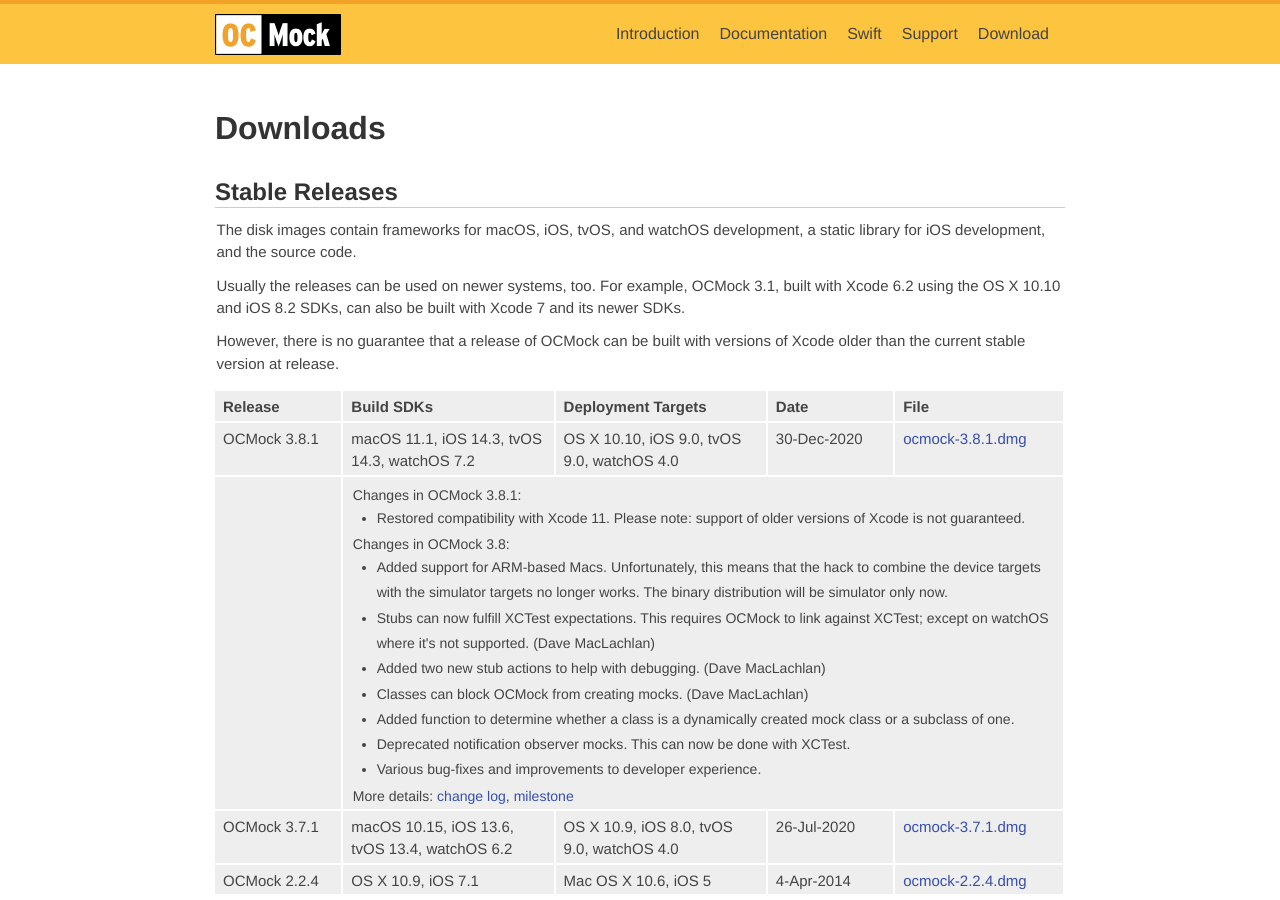
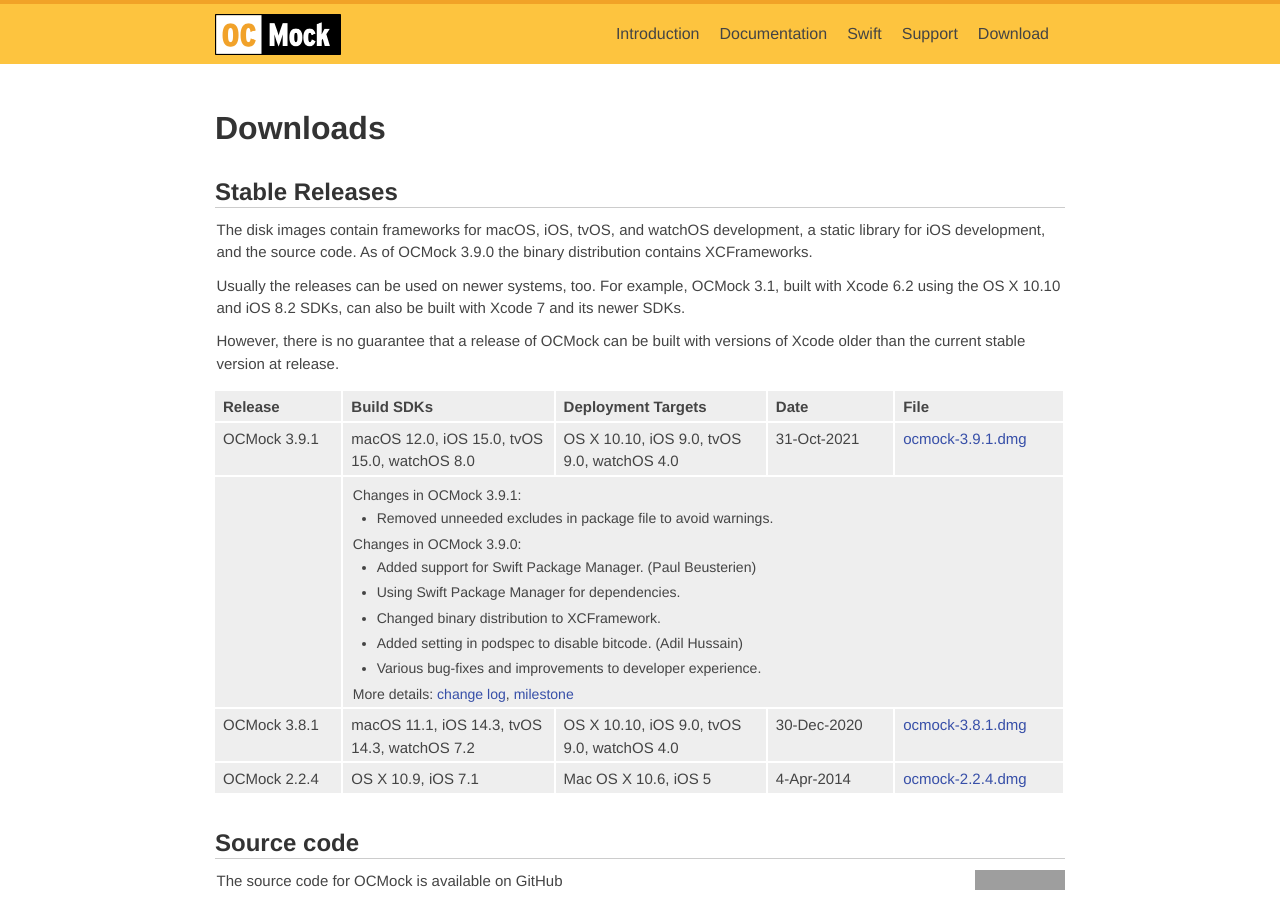
Before and after one commit to erikdoe/ocmock, a Jekyll site: the page built from download.html, in a window 1280 px wide and 900 px high. Built offline with Jekyll 4.4.1, drawn with Linux system fonts in a browser that asks for light colours; comment, search, counter and statistics services are not loaded; grey boxes are pictures that could not be loaded.

Commit message:
Updated for release 3.9.1.

```diff
--- a/download.html
+++ b/download.html
@@ -10,7 +10,7 @@ published: true
 
 <h2>Stable Releases</h2>
 
-<p>The disk images contain frameworks for macOS, iOS, tvOS, and watchOS development, a static library for iOS development, and the source code.
+<p>The disk images contain frameworks for macOS, iOS, tvOS, and watchOS development, a static library for iOS development, and the source code. As of OCMock 3.9.0 the binary distribution contains XCFrameworks.
 
 <p>Usually the releases can be used on newer systems, too. For example, OCMock 3.1, built with Xcode 6.2 using the OS X 10.10 and iOS 8.2 SDKs, can also be built with Xcode 7 and its newer SDKs.
 
@@ -25,32 +25,25 @@ published: true
 		<th width="20%">File</th>
 	</tr>
 	<tr>
-		<td>OCMock 3.8.1</td>
-		<td>macOS 11.1, iOS 14.3, tvOS 14.3, watchOS 7.2</td>
+		<td>OCMock 3.9.1</td>
+		<td>macOS 12.0, iOS 15.0, tvOS 15.0, watchOS 8.0</td>
 		<td>OS X 10.10, iOS 9.0, tvOS 9.0, watchOS 4.0</td>
-		<td>30-Dec-2020</td>
-		<td><a href="https://github.com/erikdoe/ocmock/releases/download/v3.8.1/ocmock-3.8.1.dmg">ocmock-3.8.1.dmg</a></td>
+		<td>31-Oct-2021</td>
+		<td><a href="https://github.com/erikdoe/ocmock/releases/download/v3.9.1/ocmock-3.9.1.dmg">ocmock-3.9.1.dmg</a></td>
 	</tr>
 	<tr>
 		<td></td>
 		<td colspan="4">
-			<p>Changes in OCMock 3.8.1:
+			<p>Changes in OCMock 3.9.1:
 			<ul>
-				<li>Restored compatibility with Xcode 11. Please note: support of older versions
-					of Xcode is not guaranteed.
+				<li>Removed unneeded excludes in package file to avoid warnings.
 			</ul>
-			<p>Changes in OCMock 3.8:
+			<p>Changes in OCMock 3.9.0:
 			<ul>
-				<li>Added support for ARM-based Macs. Unfortunately, this means that the hack to
-					combine the device targets with the simulator targets no longer works. The
-					binary distribution will be simulator only now.
-				<li>Stubs can now fulfill XCTest expectations. This requires OCMock to link
-					against XCTest; except on watchOS where it's not supported. (Dave MacLachlan)
-				<li>Added two new stub actions to help with debugging. (Dave MacLachlan)
-				<li>Classes can block OCMock from creating mocks. (Dave MacLachlan)
-				<li>Added function to determine whether a class is a dynamically created mock
-					class or a subclass of one.
-				<li>Deprecated notification observer mocks. This can now be done with XCTest.
+				<li>Added support for Swift Package Manager. (Paul Beusterien)
+				<li>Using Swift Package Manager for dependencies.
+				<li>Changed binary distribution to XCFramework.
+				<li>Added setting in podspec to disable bitcode. (Adil Hussain)
 				<li>Various bug-fixes and improvements to developer experience.
 			</ul>
 			<p>More details:
@@ -59,11 +52,11 @@ published: true
 		</td>
 	</tr>
 	<tr>
-		<td>OCMock 3.7.1</td>
-		<td>macOS 10.15, iOS 13.6, tvOS 13.4, watchOS 6.2</td>
-		<td>OS X 10.9, iOS 8.0, tvOS 9.0, watchOS 4.0</td>
-		<td>26-Jul-2020</td>
-		<td><a href="https://github.com/erikdoe/ocmock/releases/download/v3.7.1/ocmock-3.7.1.dmg">ocmock-3.7.1.dmg</a></td>
+		<td>OCMock 3.8.1</td>
+		<td>macOS 11.1, iOS 14.3, tvOS 14.3, watchOS 7.2</td>
+		<td>OS X 10.10, iOS 9.0, tvOS 9.0, watchOS 4.0</td>
+		<td>30-Dec-2020</td>
+		<td><a href="https://github.com/erikdoe/ocmock/releases/download/v3.8.1/ocmock-3.8.1.dmg">ocmock-3.8.1.dmg</a></td>
 	</tr>
 	<tr>
 		<td>OCMock 2.2.4</td>
```
